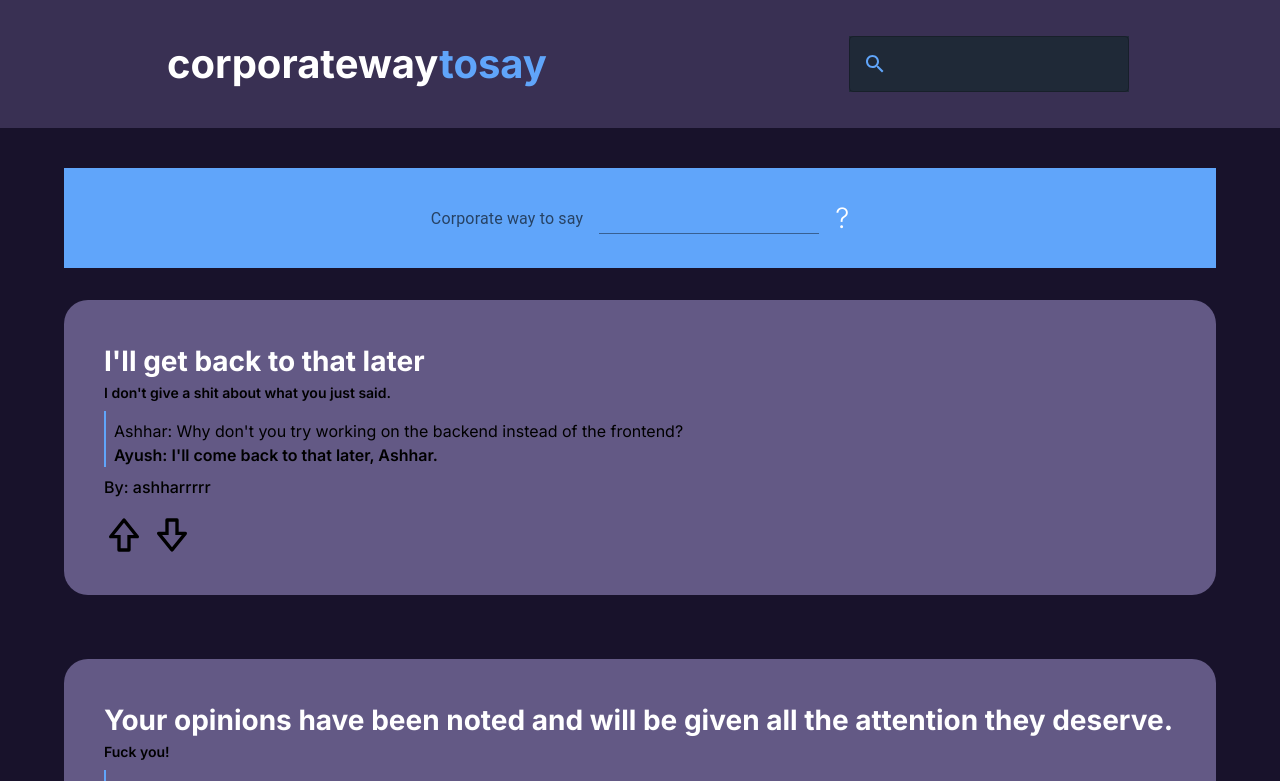
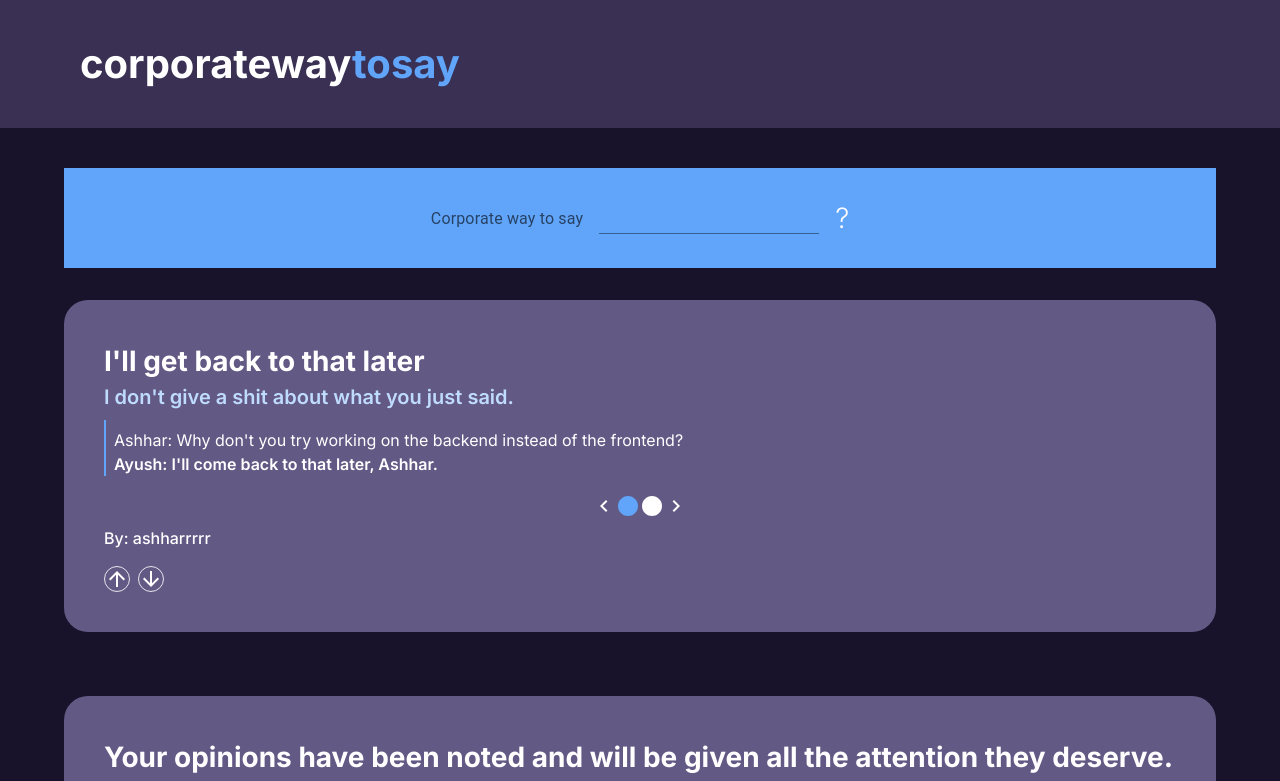
Before and after one commit to AtomicSage22/corporatewaytosay, a Next.js app: page / in a window 1280 px wide. Shown: the top 781 px of the page. Built offline with nearby package versions, Linux system fonts and the light colour scheme.

Commit message:
Add stepper

```diff
--- a/app/page.jsx
+++ b/app/page.jsx
@@ -9,7 +9,10 @@ import { slangsList } from "../slangs/slangs";
 export default function Home() {
   const [search, setSearch] = useState("");
   const [slangs, setSlangs] = useState(slangsList);
-  const [filteredSlangs, setFilteredSlangs] = useState([]);
+
+  const filteredSlangs = slangs.filter((item) => {
+    return item.meaning.toLowerCase().includes(search.toLowerCase());
+  });
 
   return (
     <>
@@ -22,9 +25,9 @@ export default function Home() {
           }}
         >
           <SearchBox search={search} setSearch={setSearch} />
-          {filteredSlangs.length
-            ? filteredSlangs.map((slang) => <Card slang={slang} />)
-            : slangs.map((slang) => <Card slang={slang} />)}
+          {filteredSlangs.map((slang) => (
+            <Card slang={slang} />
+          ))}
         </Container>
       </main>
     </>
--- a/components/Card.jsx
+++ b/components/Card.jsx
@@ -1,28 +1,41 @@
-import React from "react";
-import {
-  BiUpvote,
-  BiDownvote,
-  BiSolidUpvote,
-  BiSolidDownvote,
-} from "react-icons/bi";
+import React, { useState } from "react";
+import { ArrowUpward, ArrowDownward } from "@mui/icons-material";
+import Stepper from "./Stepper";
 
 const Card = ({ slang }) => {
+  const [current, setCurrent] = useState(0);
+
   return (
     <div className="p-10 rounded-3xl bg-[#635985] flex flex-col items-start my-8">
       <h1 className="text-[28px] font-bold text-white">{slang.title}</h1>
-      <p className="text-[14px] font-semibold">{slang.meaning}</p>
+      <p className="text-[20px] font-semibold text-blue-200">{slang.meaning}</p>
       <div className="border-l-2 border-blue-400 pl-2 mt-2">
-        <p className="mt-2">{slang.example.firstPerson}</p>
-        <p className="font-semibold">{slang.example.secondPerson}</p>
+        <p className="mt-2 text-white">{slang.examples[current].firstPerson}</p>
+        <p className="font-semibold text-white">
+          {slang.examples[current].secondPerson}
+        </p>
+      </div>
+      <div className="w-full flex justify-center mt-4">
+        <Stepper
+          items={slang.examples}
+          current={current}
+          setCurrent={setCurrent}
+        />
       </div>
 
-      <p className="mt-2 font-medium">By: {slang.username}</p>
+      <p className="mt-2 font-medium text-white">
+        {" "}
+        By:{" "}
+        <span className="text-white cursor-pointer hover:text-blue-400">
+          {slang.username}
+        </span>
+      </p>
       <div className="flex gap-2 mt-4">
-        <button className=" rounded flex justify-center items-center">
-          <BiUpvote size={40} className="hover:text-blue-400" />
+        <button className="flex justify-center items-center border-[1px] rounded-full hover:border-blue-400">
+          <ArrowUpward size={40} className="text-white hover:text-blue-400" />
         </button>
-        <button className=" rounded flex justify-center items-center">
-          <BiDownvote size={40} className="hover:text-blue-400" />
+        <button className="flex justify-center items-center border-[1px] rounded-full hover:border-blue-400">
+          <ArrowDownward size={40} className="text-white hover:text-blue-400" />
         </button>
       </div>
     </div>
--- a/components/Navbar.jsx
+++ b/components/Navbar.jsx
@@ -1,29 +1,16 @@
 "use client";
 
 import React from "react";
-import { TextField, InputAdornment } from "@mui/material";
-import { Search } from "@mui/icons-material";
+import { TextField, InputAdornment, Container } from "@mui/material";
 
 const Navbar = () => {
   return (
-    <nav className="w-full bg-[#393053] h-[8rem] flex items-center justify-around">
-      <h1 className="text-[40px] font-bold text-white ml-4">
-        corporateway<span className="text-blue-400">tosay</span>
-      </h1>
-      <TextField
-        className="bg-gray-800"
-        InputProps={{
-          startAdornment: (
-            <InputAdornment position="start">
-              <Search className="text-blue-400" />
-            </InputAdornment>
-          ),
-          style: {
-            color: "white",
-          },
-        }}
-        variant="outlined"
-      />
+    <nav className="w-full bg-[#393053] h-[8rem] flex items-center">
+      <Container>
+        <h1 className="text-[40px] font-bold text-white ml-4">
+          corporateway<span className="text-blue-400">tosay</span>
+        </h1>
+      </Container>
     </nav>
   );
 };
--- /dev/null
+++ b/components/Stepper.jsx
@@ -0,0 +1,47 @@
+import React, { useState } from "react";
+import {
+  KeyboardArrowLeft,
+  KeyboardArrowRight,
+  Circle,
+} from "@mui/icons-material";
+
+const Stepper = ({ items, current, setCurrent }) => {
+  function moveForward() {
+    setCurrent((prev) => {
+      return prev !== items.length - 1 ? prev + 1 : prev;
+    });
+  }
+
+  function moveBackward() {
+    setCurrent((prev) => {
+      return prev !== 0 ? prev - 1 : prev;
+    });
+  }
+
+  return (
+    <div className="flex items-center">
+      <button onClick={moveBackward}>
+        <KeyboardArrowLeft className="text-white hover:text-blue-400" />
+      </button>
+      {items.map((item, index) => (
+        <button
+          key={index}
+          onClick={() => {
+            setCurrent(index);
+          }}
+        >
+          <Circle
+            className={`${
+              index === current ? "text-blue-400" : "text-white"
+            } text-sm  hover:text-blue-400`}
+          />
+        </button>
+      ))}
+      <button onClick={moveForward}>
+        <KeyboardArrowRight className="text-white hover:text-blue-400" />
+      </button>
+    </div>
+  );
+};
+
+export default Stepper;
--- a/package.json
+++ b/package.json
@@ -14,7 +14,7 @@
     "@mui/icons-material": "^5.13.7",
     "@mui/material": "^5.13.7",
     "autoprefixer": "10.4.14",
-    "next": "13.4.7",
+    "next": "^13.4.12",
     "postcss": "8.4.24",
     "react": "18.2.0",
     "react-dom": "18.2.0",
--- a/slangs/slangs.js
+++ b/slangs/slangs.js
@@ -3,44 +3,56 @@ const slangsList = [
     username: "ashharrrrr",
     title: "I'll get back to that later",
     meaning: "I don't give a shit about what you just said.",
-    example: {
+    examples: [
+      {
         firstPerson:
           "Ashhar: Why don't you try working on the backend instead of the frontend?",
         secondPerson: " Ayush: I'll come back to that later, Ashhar.",
       },
+      {
+        firstPerson: "Peer: We didn't you do the thing that I said yesterday?",
+        secondPerson: "Somebody: I'll come back to that later",
+      },
+    ],
   },
   {
     username: "WoldunTW",
     title:
       "Your opinions have been noted and will be given all the attention they deserve.",
     meaning: "Fuck you!",
-    example: {
+    examples: [
+      {
         firstPerson:
           "Intern: Using Svelte would be much better for this project.",
         secondPerson:
           "WoldunTW: Your opinions have been noted and will be given all the attention they deserve.",
       },
+    ],
   },
   {
     username: "GeezusKrist",
     title:
       "Poor planning on your part does not constitute an immediate emergency on my part",
     meaning: "Boy, you're bad at this job.",
-    example: {
+    examples: [
+      {
         firstPerson: "JasonDerulo: I dropped the database.",
         secondPerson:
           "GeezusKrist: Poor planning on your part does not constitute an immediate emergency on my part",
       },
+    ],
   },
   {
     username: "Kuntacody",
     title: "I hope the rest of your day is as nice as you are",
     meaning: "I really despise you.",
-    example: {
+    examples: [
+      {
         firstPerson: "Mark: *Speaks whatever comes into his mind*",
         secondPerson:
           "Kuntacody: I hope the rest of your day is as nice as you are",
       },
+    ],
   },
 ];
 
```
Also changed, not shown: 1 other file (tests, documents, lock files or other folders). Lines whose indentation alone changed are shown as unchanged.
